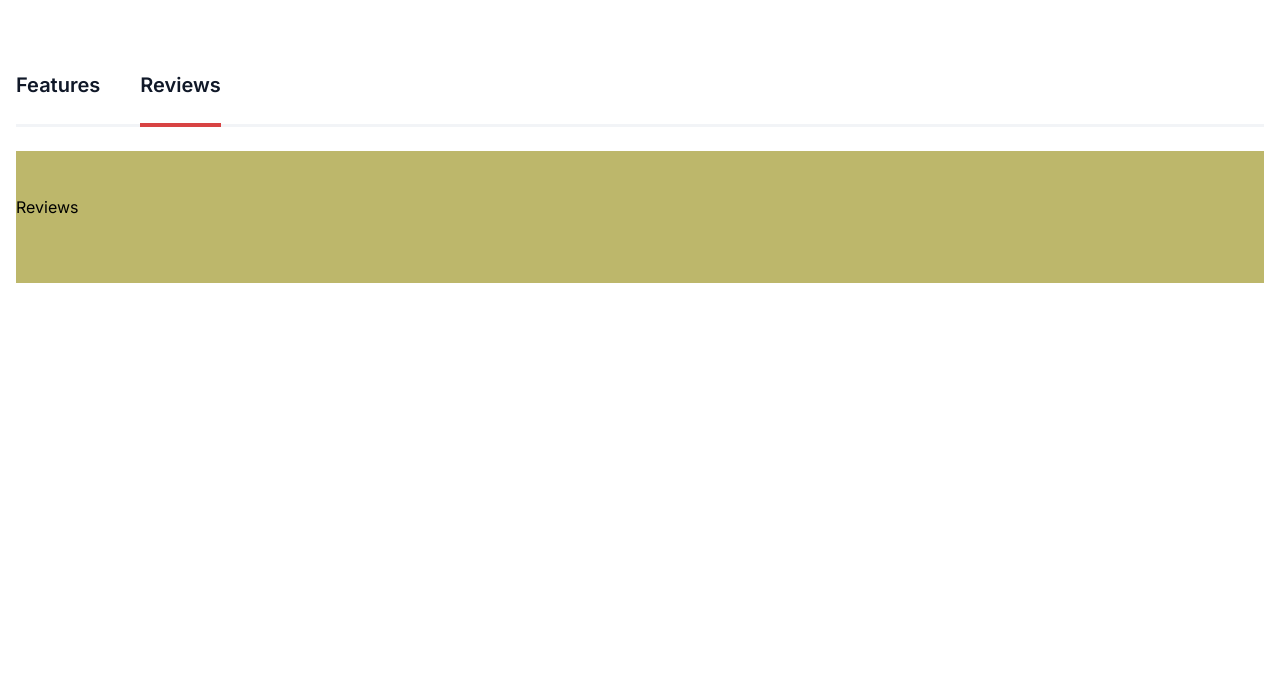
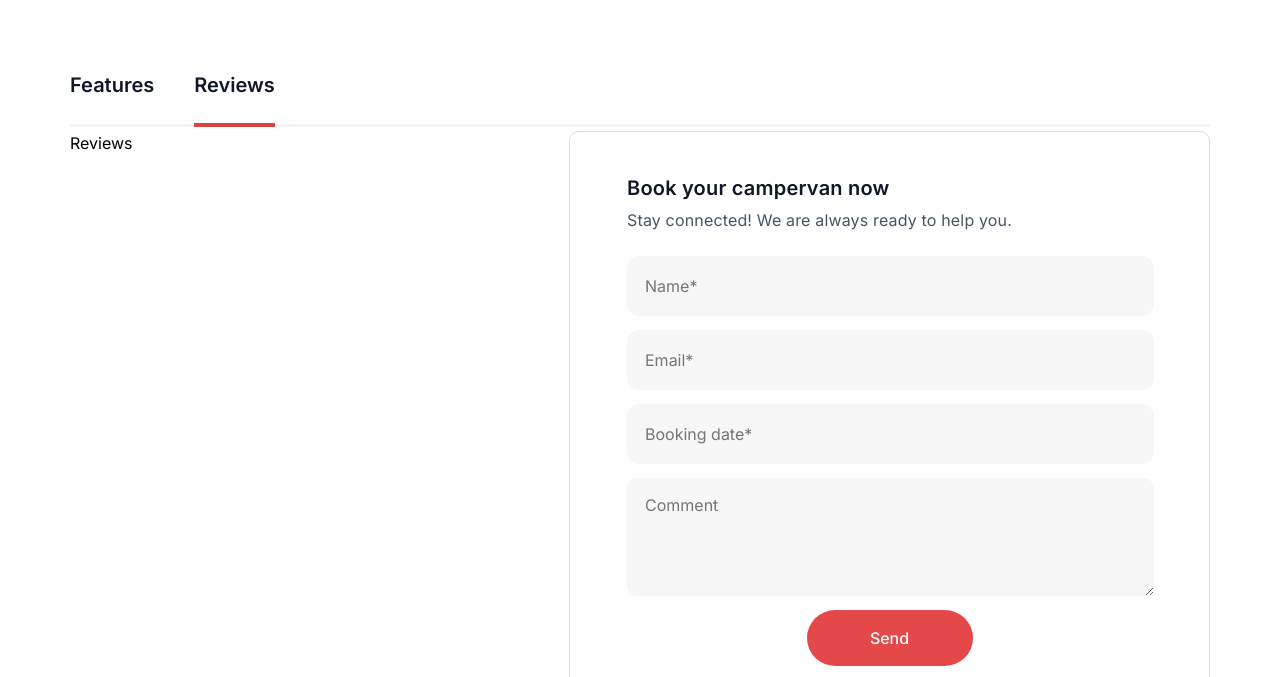
Before and after one commit to Nataliia-Homyk324/campers-rental-tect-task, a React (Vite) app: page /catalog/1/reviews in a window 1280 px wide. Shown: the part 275-952 px from the top of the page. Before the commit the page ends 800 px from the top, so only its background shows below. Built offline with nearby package versions, Linux system fonts and the light colour scheme; no server answers.

Commit message:
FormBook

```diff
--- a/package.json
+++ b/package.json
@@ -13,15 +13,18 @@
     "@reduxjs/toolkit": "^2.2.7",
     "axios": "^1.7.6",
     "clsx": "^2.1.1",
+    "formik": "^2.4.6",
     "modern-normalize": "^3.0.0",
     "react": "^18.3.1",
+    "react-datepicker": "^7.3.0",
     "react-dom": "^18.3.1",
     "react-hook-form": "^7.53.0",
     "react-hot-toast": "^2.4.1",
     "react-loader-spinner": "^6.1.6",
     "react-redux": "^9.1.2",
     "react-router-dom": "^6.26.1",
-    "redux-persist": "^6.0.0"
+    "redux-persist": "^6.0.0",
+    "yup": "^1.4.0"
   },
   "devDependencies": {
     "@eslint/js": "^9.9.0",
--- a/src/components/CamperInfo/CamperInfo.module.css
+++ b/src/components/CamperInfo/CamperInfo.module.css
@@ -1,6 +1,5 @@
 .container{
     width: 631px;
-    padding: 22px 40px;
     display: flex;
     flex-direction: column;
     gap: 100px;
--- a/src/components/Features/Features.jsx
+++ b/src/components/Features/Features.jsx
@@ -1,10 +1,11 @@
 import style from "./Features.module.css";
 import CamperInfo from "./../CamperInfo/CamperInfo.jsx";
-
+import FormBook from "./../FormBook/FormBook.jsx";
 const Features = () => {
   return (
     <div className={style.container}>
       <CamperInfo />
+      <FormBook />
     </div>
   );
 };
--- a/src/components/Features/Features.module.css
+++ b/src/components/Features/Features.module.css
@@ -3,7 +3,6 @@
     max-width: 1440px;
     display: flex;
     margin: 0 auto;
-    padding-top: 44px;
-    padding-bottom: 64px;
     height: 100%;
+    justify-content: space-between;
 }
--- a/src/components/FormBook/FormBook.jsx
+++ b/src/components/FormBook/FormBook.jsx
@@ -1,7 +1,95 @@
 import style from "./FormBook.module.css";
+import { Formik, Form, Field } from "formik";
+import { clsx } from "clsx";
+import * as Yup from "yup";
+import toast, { Toaster } from "react-hot-toast";
+import DatePicker from "react-datepicker";
+import "react-datepicker/dist/react-datepicker.css";
+import { useState } from "react";
+
+const BookingSchema = Yup.object().shape({
+  name: Yup.string()
+    .min(2, "Too Short!")
+    .max(50, "Too Long!")
+    .required("Required"),
+  email: Yup.string().email("Must be a valid email!").required("Required"),
+  date: Yup.date().required("Required"),
+  comment: Yup.string(),
+});
 
 const FormBook = () => {
-  return <div className={style.container}>FormBook</div>;
+  const initialValues = {
+    name: "",
+    email: "",
+    date: "",
+    comment: "",
+  };
+
+  const handleSubmit = (values, actions) => {
+    toast("Successfully booked");
+    console.log(values);
+    actions.resetForm();
+  };
+  const [startDate, setStartDate] = useState(null);
+  return (
+    <div className={style.formBook}>
+      <h3 className={style.title}>Book your campervan now</h3>
+      <p className={style.text}>
+        Stay connected! We are always ready to help you.
+      </p>
+      <Formik
+        initialValues={initialValues}
+        onSubmit={handleSubmit}
+        validationSchema={BookingSchema}
+      >
+        <Form className={style.wrapper}>
+          <Field
+            type="text"
+            name="name"
+            id="name"
+            placeholder="Name*"
+            className={style.input}
+          />
+          <Field
+            type="email"
+            name="email"
+            id="email"
+            placeholder="Email*"
+            className={style.input}
+          />
+
+          <DatePicker
+            selected={startDate}
+            onChange={(date) => setStartDate(date)}
+            placeholderText="Booking date*"
+            className={style.input}
+          />
+
+          <Field
+            as="textarea"
+            name="comment"
+            id="comment"
+            placeholder="Comment"
+            className={clsx(style.input, style.comment)}
+          />
+
+          <button type="submit" className={style.link}>
+            Send
+          </button>
+        </Form>
+      </Formik>
+      <Toaster
+        toastOptions={{
+          className: "",
+          style: {
+            border: "1px solid #713200",
+            padding: "20px",
+            color: "#713200",
+          },
+        }}
+      />
+    </div>
+  );
 };
 
 export default FormBook;
--- a/src/components/FormBook/FormBook.module.css
+++ b/src/components/FormBook/FormBook.module.css
@@ -1,4 +1,77 @@
-.container{
+
+.formBook {
     width: 641px;
-    padding: 44px;
+    padding: 44px 57px;
+    border: 1px solid #dadde1;
+    border-radius: 10px;
+    background-color: #fff;
 }
+
+.title {
+    font-size: 20px;
+    font-weight: 600;
+    line-height: 24px;
+    text-align: left;
+    letter-spacing: 0.01em;
+    color: #101828;
+    margin-bottom: 8px;
+}
+
+.text {
+    font-size: 16px;
+    font-weight: 400;
+    line-height: 1.5;
+    text-align: left;
+    letter-spacing: 0.01em;
+    color: #475467;
+    margin-bottom: 24px;
+}
+
+.wrapper {
+    display: flex;
+    flex-direction: column;
+    gap: 14px;
+}
+
+.input {
+    padding: 18px;
+    background-color: #f7f7f7;
+    border: none;
+    color: #475467;
+    border-radius: 12px;
+    width: 527px;
+    height: 60px;
+}
+
+.input:focus {
+    outline: none;
+    box-shadow: none;
+}
+
+.comment {
+    height: 118px;
+    border-radius: 10px;
+    width: 527px;
+}
+
+.link {
+    display: block;
+    width: 166px;
+    font-size: 16px;
+    font-weight: 500;
+    line-height: 1.5;
+    letter-spacing: -0.005em;
+    text-align: center;
+    color: #ffffff;
+    padding: 16px 46px;
+    text-decoration: none;
+    background-color: #e44848;
+    border-radius: 30px;
+    border: none;
+    margin: 0 auto;
+}
+
+.linkCatalog:hover {
+    background-color: #d84343;
+    color: #ffffff;
+}
--- a/src/components/Reviews/Reviews.jsx
+++ b/src/components/Reviews/Reviews.jsx
@@ -1,7 +1,13 @@
 import style from "./Reviews.module.css";
+import FormBook from "./../FormBook/FormBook.jsx";
 
 const Reviews = () => {
-  return <div className={style.container}>Reviews </div>;
+  return (
+    <div className={style.container}>
+      Reviews
+      <FormBook />
+    </div>
+  );
 };
 
 export default Reviews;
--- a/src/components/Reviews/Reviews.module.css
+++ b/src/components/Reviews/Reviews.module.css
@@ -3,8 +3,6 @@
     max-width: 1440px;
     display: flex;
     margin: 0 auto;
-    padding-top: 44px;
-    padding-bottom: 64px;
-    background-color:darkkhaki;
     height: 100%;
+    justify-content: space-between;
 }
--- a/src/components/VehicleDetails/VehicleDetails.module.css
+++ b/src/components/VehicleDetails/VehicleDetails.module.css
@@ -4,6 +4,7 @@
      flex-direction: column;
      align-items: start;
      width: 100%;
+
 
 
  }
--- a/src/pages/CamperDetailsPage/CamperDetailsPage.module.css
+++ b/src/pages/CamperDetailsPage/CamperDetailsPage.module.css
@@ -4,7 +4,7 @@
     display: flex;
     flex-direction: column;
     margin: 0 auto;
-    padding: 60px 16px;
+    padding: 60px 70px;
 }
 
 .moreInfo {
@@ -13,7 +13,8 @@
     display: flex;
     align-items: flex-start;
     gap: 40px;
-    margin: 24px 0;
+    margin-top: 24px;
+    margin-bottom: 4px;
     border-bottom: 3px solid #F2F4F7;
     position: relative;
 }
```
Also changed, not shown: 1 other file (tests, documents, lock files or other folders).
